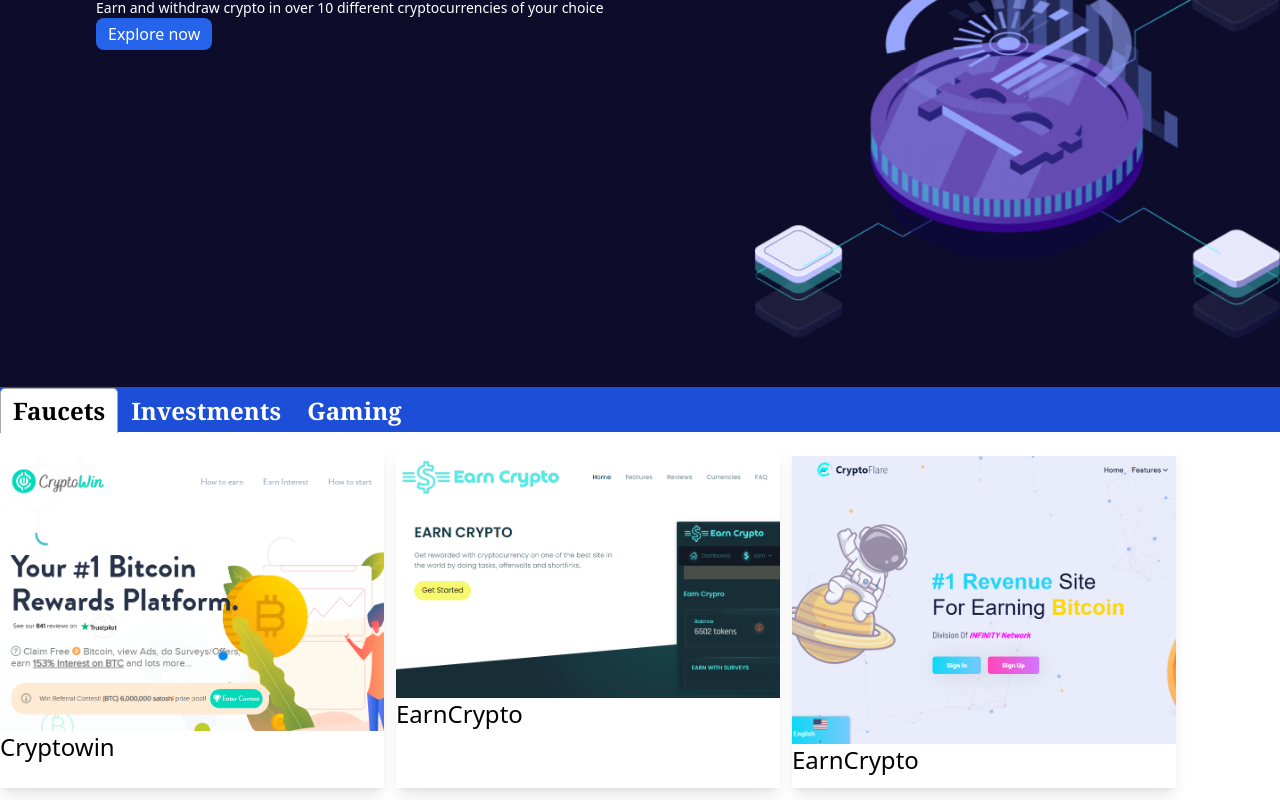
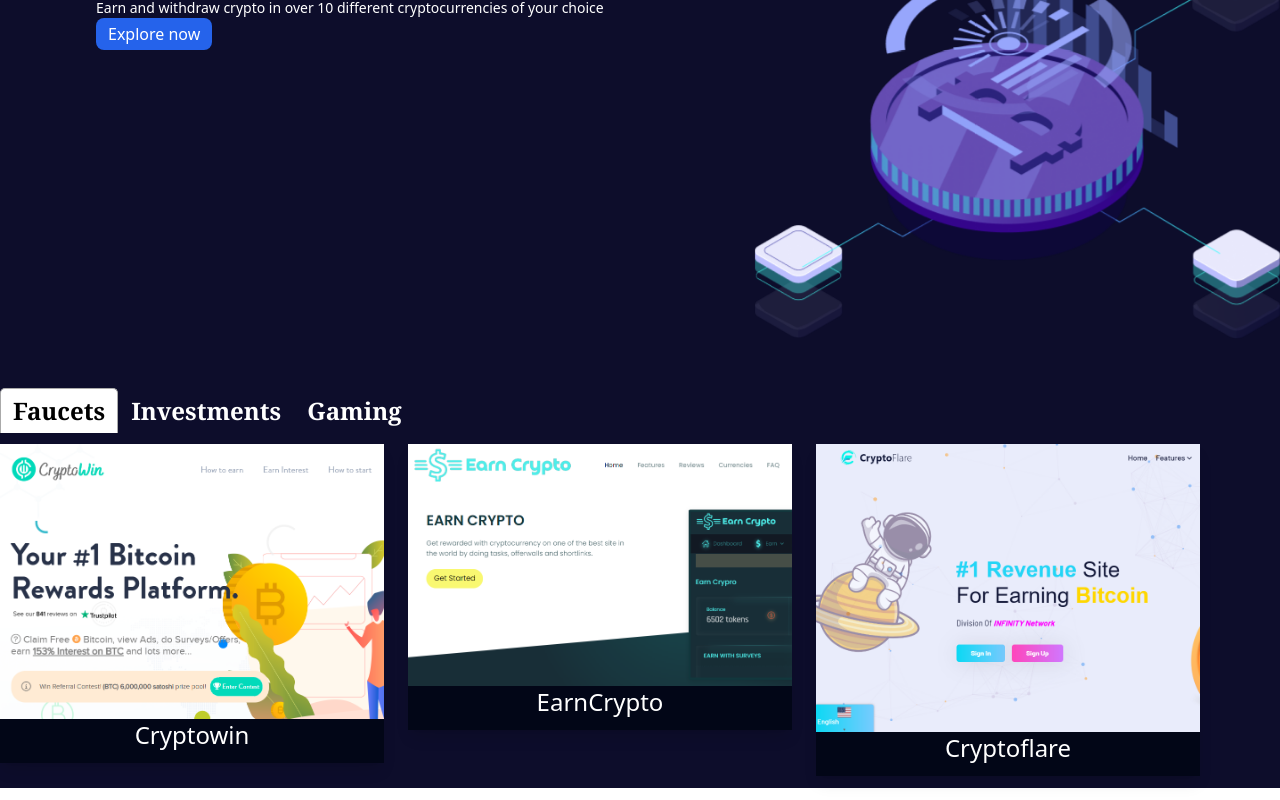
Before and after one commit to OkolieOKS234/crypto_sites, a React (Vite) app: page / in a window 1280 px wide. Shown: the part 309-1109 px from the top of the page. Built offline with nearby package versions, Linux system fonts and the light colour scheme.

Commit message:
added cool background

```diff
--- a/src/App.css
+++ b/src/App.css
@@ -8,7 +8,7 @@
 }
 }
 @media only screen and (max-width: 996px) {
-  .container{
+  .container, .sites{
     flex-wrap: wrap;
   }
   .hero_header{
@@ -16,7 +16,7 @@
   }
 }
 @media only screen and (max-width: 360px) {
-  .container{
+  .container, .sites{
     flex-wrap: wrap;
   }
   .hero_header{
--- a/src/components/Nav.jsx
+++ b/src/components/Nav.jsx
@@ -13,7 +13,7 @@
   ];
 
 
-let [open, setOpen] = useState("true");
+let [open, setOpen] = useState(false);
 
   return (
     <div className='shadow-sm w-full  top-0 left-0 '>
--- a/src/components/Sites.jsx
+++ b/src/components/Sites.jsx
@@ -18,41 +18,46 @@
 
 
   return (
-    <div>
+    <div className='bg-[#0D0D2B] '>
   <Tabs>
-    <TabList className="bg-blue-700 text-white font-bold font-serif text-2xl">
+    <TabList className="bg-[#0D0D2B]  text-white font-bold font-serif text-2xl">
       <Tab>Faucets</Tab>
       <Tab>Investments</Tab>
       <Tab>Gaming</Tab>
     </TabList>
 
     <TabPanel>
-        <Reveal>
-            <div className='flex gap-3 py-3'>
+
+            <div className=' sites flex gap-6 py-3'>
                 {/* First Card */}
-        <div className='shadow-lg py-3 hover:scale-110'>
+                <Reveal>
+        <div className=' bg-slate-950 shadow-lg pb-3 hover:scale-110'>
             <div >
             <img src={CryptowinImage} alt=""  className=' w-96'/>
-            <h3 className='text-2xl '>Cryptowin</h3>
+            <h3 className='text-2xl text-white text-center '>Cryptowin</h3>
             </div>
             </div>
+            </Reveal>
             {/* Second Card */}
-            <div className='shadow-lg py-3 hover:scale-110'>
+            <Reveal>
+            <div className='bg-slate-950 shadow-lg pb-3 hover:scale-110'>
             <div >
             <img src={EarnCrypto} alt=""  className=' w-96'/>
-            <h3 className='text-2xl '>EarnCrypto</h3>
+            <h3 className='text-2xl text-white text-center'>EarnCrypto</h3>
             </div>
             </div>
+            </Reveal>
             {/* Third */}
-            <div className='shadow-lg py-3'>
-            <div className='hover:scale-110'>
+            <Reveal>
+            <div className='bg-slate-950 shadow-lg pb-3 hover:scale-110'>
+            <div>
             <img src={CryptoFlare} alt=""  className=' w-96'/>
-            <h3 className='text-2xl '>EarnCrypto</h3>
+            <h3 className='text-2xl text-center text-white '>Cryptoflare</h3>
             </div>
             </div>
+            </Reveal>
 
         </div>
-        </Reveal>
 
     </TabPanel>
     <TabPanel>
```
